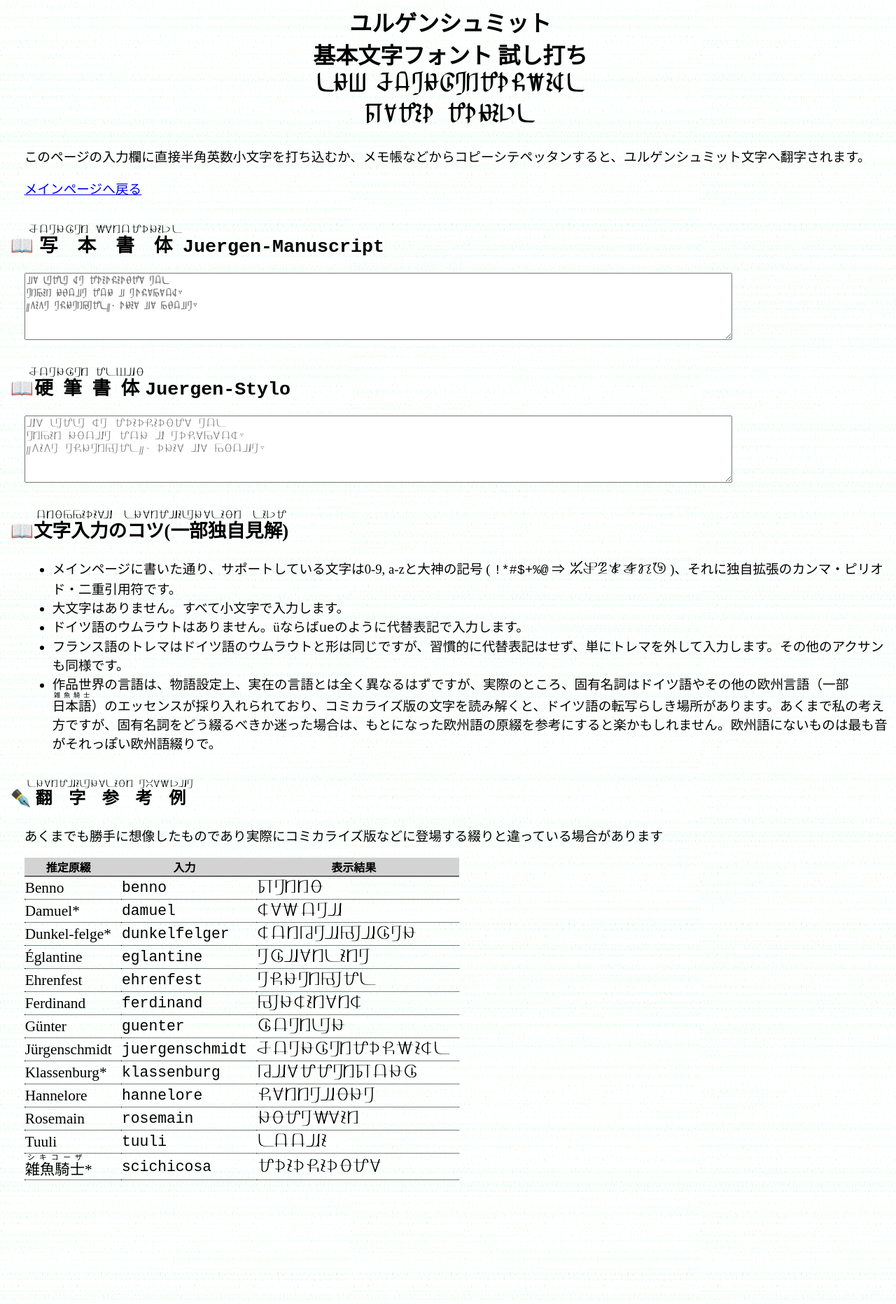
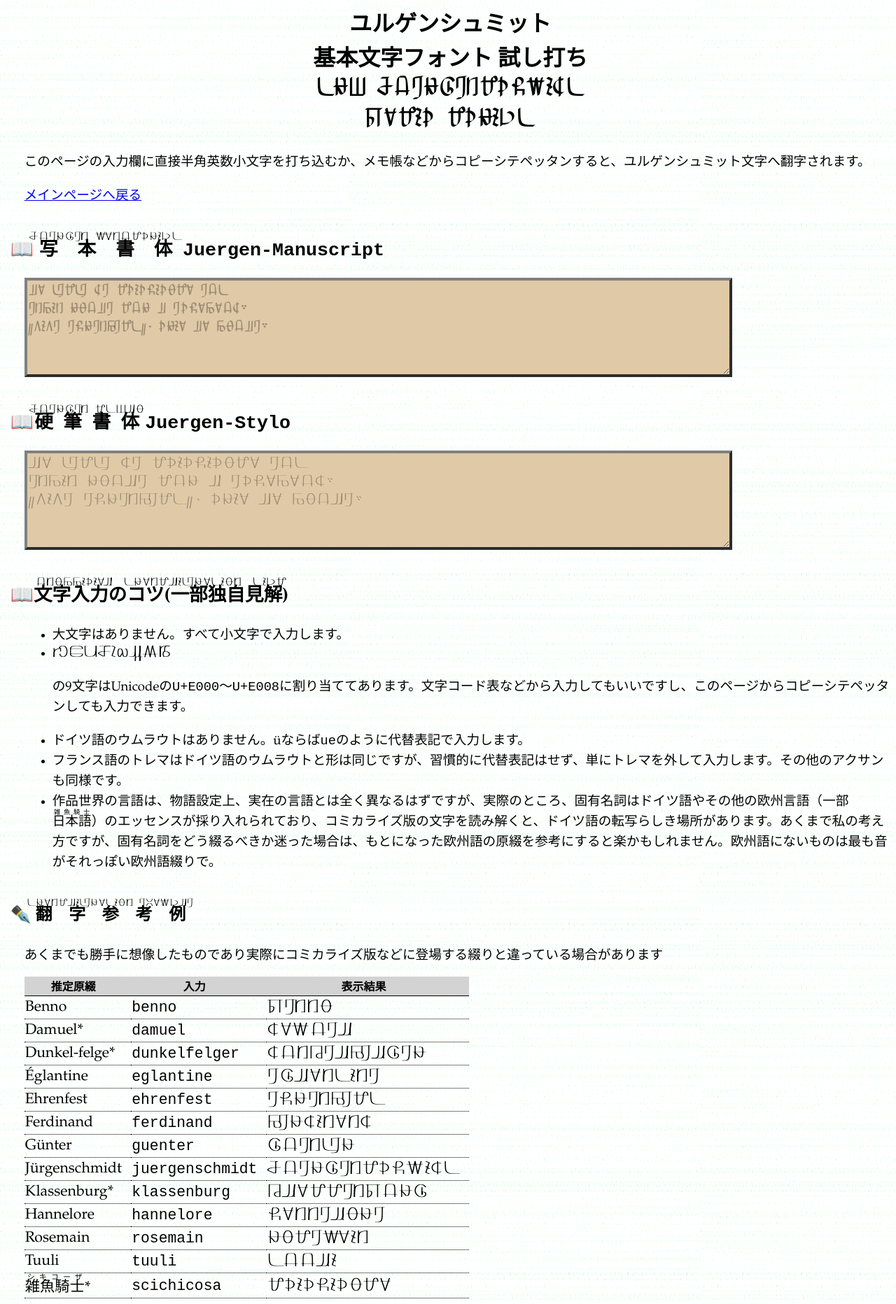
Before and after one commit to ooharak/juergenschmidt-font, a Jekyll site: the page built from docs/online.markdown, in a window 1280 px wide. Shown: the whole page at 70% size. Built offline with Jekyll 4.4.1, drawn with Linux system fonts in a browser that asks for light colours; some web fonts are replaced.

```diff
--- a/docs/index.markdown
+++ b/docs/index.markdown
@@ -3,6 +3,8 @@ layout: default
 title: Jürgenschmidt font
 bodyclass: multicolumn
 ---
+
+<div style="text-align:right;"><a href="english.html">English</a></div>
 
 # ユルゲンシュミット 基本文字フォント<br><js>juergenschmidt</js><br><jm>basic script font</jm>
 
--- a/docs/online.markdown
+++ b/docs/online.markdown
@@ -26,8 +26,8 @@ enfin roule sur l echafaud.
 
 ## <ruby>文字入力のコツ(一部独自見解)<rt class=s>unofficial transliteration tips</rt></ruby>
 
-* メインページに書いた通り、サポートしている文字は0-9, a-zと大神の記号 ( `!*#$+%@` ⇒ <js>!&#x2a;$#+%@</js>  )、それに独自拡張のカンマ・ピリオド・二重引用符です。
 * 大文字はありません。すべて小文字で入力します。
+* <js>&#xe000;&#xe001;&#xe002;&#xe003;&#xe004;&#xe005;&#xe006;&#xe007;&#xe008;</js>の9文字はUnicodeの`U+E000`～`U+E008`に割り当ててあります。文字コード表などから入力してもいいですし、このページからコピーシテペッタンしても入力できます。
 * ドイツ語のウムラウトはありません。üならば`ue`のように代替表記で入力します。
 * フランス語のトレマはドイツ語のウムラウトと形は同じですが、習慣的に代替表記はせず、単にトレマを外して入力します。その他のアクサンも同様です。
 * 作品世界の言語は、物語設定上、実在の言語とは全く異なるはずですが、実際のところ、固有名詞はドイツ語やその他の欧州言語（一部<ruby>日本語<rt class=s>雑魚騎士</rt></ruby>）のエッセンスが採り入れられており、コミカライズ版の文字を読み解くと、ドイツ語の転写らしき場所があります。あくまで私の考え方ですが、固有名詞をどう綴るべきか迷った場合は、もとになった欧州語の原綴を参考にすると楽かもしれません。欧州語にないものは最も音がそれっぽい欧州語綴りで。
--- a/docs/styles/style.css
+++ b/docs/styles/style.css
@@ -28,7 +28,7 @@ h3 { font-size: 18pt; margin-top: 30pt; }
 h4 { font-size: 16pt; }
 table { width: 450px; }
 body {
-  font-family: Hannari, serif;
+  font-family: "Palatino Linotype", "Times New Roman", Hannari, serif;
   font-size: 14pt;
   line-break: strict;
   background-image: url('../images/paperpattern.png');
@@ -39,8 +39,15 @@ body {
   column-gap: 24px;
   column-rule: 1px solid black;
 }
+textarea::placeholder {
+  color: rgba(0,0,0,.3);
+}
 textarea {
   width: 80%;
+  font-size: 14pt;
+  color: black;
+  background-color: #e0c9a6;
+  border: 4px outset gray;
 }
 body > * {
   margin-left: 20pt;
@@ -56,3 +63,9 @@ td span { work-break; break-all; }
 	position: absolute; left: 20px; top: 100px; opacity: 0.7;
 	contain: layout;
 }
+
+.alert {
+  width: 80%;
+  background-color: pink;
+  border-radius: 10px;
+}
```
Also changed, not shown: docs/english.markdown (added, +69 -0 lines).
